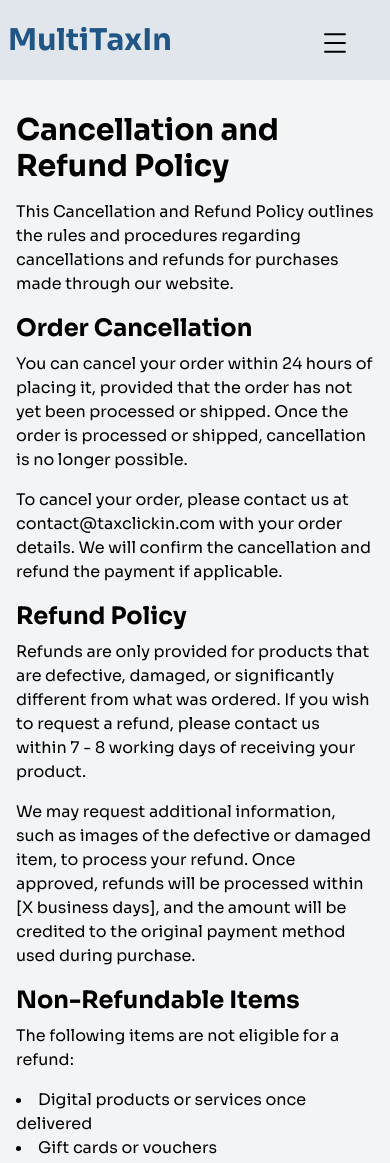
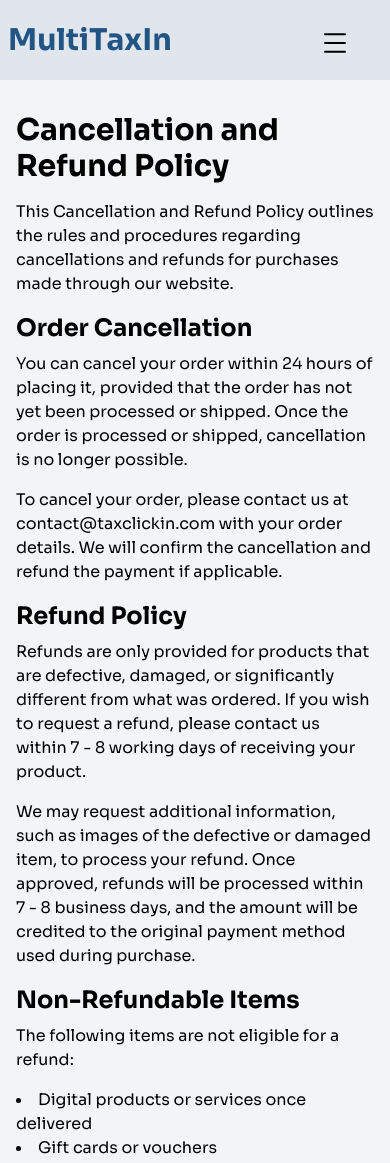
Before and after one commit to ahte24/unique-associates-agency, a Next.js app: page /cancellationandrefund in a window 390 px wide. Shown: the top 1163 px of the page. Built offline with nearby package versions, Linux system fonts and the light colour scheme; no server answers.

Commit message:
accept payment issue

```diff
--- a/app/cancellationandrefund/page.js
+++ b/app/cancellationandrefund/page.js
@@ -37,7 +37,7 @@ const CancellationandRefund = () => {
 				<p class="mb-4">
 					We may request additional information, such as images of the defective
 					or damaged item, to process your refund. Once approved, refunds will
-					be processed within [X business days], and the amount will be credited
+					be processed within 7 - 8 business days, and the amount will be credited
 					to the original payment method used during purchase.
 				</p>
 
--- a/app/page.js
+++ b/app/page.js
@@ -115,7 +115,7 @@ export default function Home() {
 					<div className="min-w-[170px] h-[70px] bg-slate-400 rounded-lg"></div>
 				</div>
 			</div>
-			<div className="About-us hidden md:block  h-[400px] bg-[#f3f4f6]">
+			{/* <div className="About-us hidden md:block  h-[400px] bg-[#f3f4f6]">
 				<div className="w-full flex items-center h-full pl-16">
 					<div className="w-[60%] h-full">
 						<div className="flex flex-col justify-center h-full  gap-10 w-full mx-auto">
@@ -144,7 +144,7 @@ export default function Home() {
 						/>
 					</div>
 				</div>
-			</div>
+			</div> */}
 			<div className="mt-16">
 				<div className="w-full flex flex-col items-center gap-1">
 					<h2 className="text-3xl font-bold">Top Services</h2>
@@ -199,7 +199,7 @@ export default function Home() {
 					</Link>
 				</div>
 			</div>
-			<div className="mt-16">
+			{/* <div className="mt-16">
 				<div className="w-full flex flex-col items-center gap-1">
 					<h2 className="text-3xl font-bold">Why Us?</h2>
 					<div className="w-[70px] rounded-xl bg-[#18ba60] h-[5px]"></div>
@@ -365,7 +365,7 @@ export default function Home() {
 						</button>
 					</div>
 				</section>
-			</div>
+			</div> */}
 		</>
 	);
 }
```
